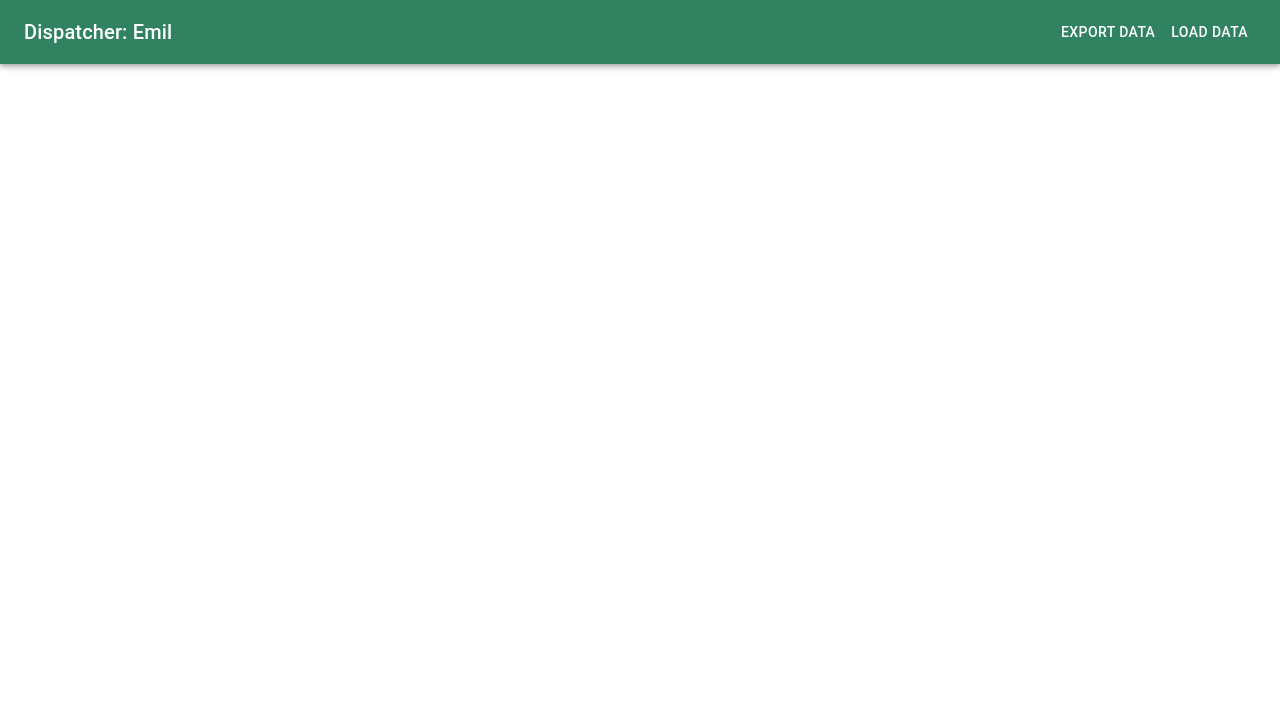
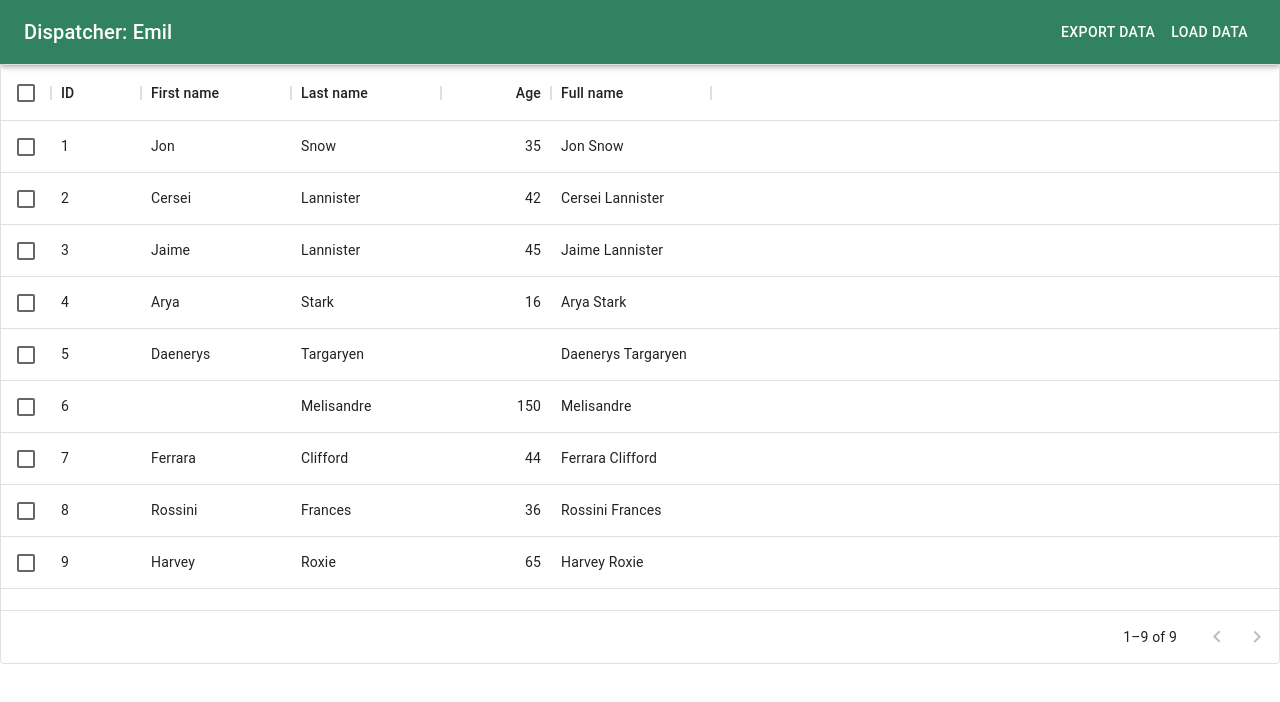
Before and after one commit to Johny8811/bevy, a React (Create React App) app: page /dashboard in a window 1280 px wide. Shown: the top 702 px of the page. Built offline with nearby package versions, Linux system fonts and the light colour scheme.

Commit message:
Add dable on dashboard with example data

```diff
--- a/src/main/modules/dashboard/Dashboard.tsx
+++ b/src/main/modules/dashboard/Dashboard.tsx
@@ -4,6 +4,8 @@ import Box from '@mui/material/Box';
 import Toolbar from '@mui/material/Toolbar';
 import Typography from '@mui/material/Typography';
 import Button from '@mui/material/Button';
+
+import { DataGridDemo } from './components/DeliveryTable';
 
 export function Dashboard() {
   return (
@@ -17,6 +19,7 @@ export function Dashboard() {
           <Button color="inherit">Load data</Button>
         </Toolbar>
       </AppBar>
+      <DataGridDemo />
     </Box>
   );
 }
--- /dev/null
+++ b/src/main/modules/dashboard/components/DeliveryTable.tsx
@@ -0,0 +1,61 @@
+import * as React from 'react';
+import Box from '@mui/material/Box';
+import { DataGrid, GridColDef, GridValueGetterParams } from '@mui/x-data-grid';
+
+const columns: GridColDef[] = [
+  { field: 'id', headerName: 'ID', width: 90 },
+  {
+    field: 'firstName',
+    headerName: 'First name',
+    width: 150,
+    editable: true
+  },
+  {
+    field: 'lastName',
+    headerName: 'Last name',
+    width: 150,
+    editable: true
+  },
+  {
+    field: 'age',
+    headerName: 'Age',
+    type: 'number',
+    width: 110,
+    editable: true
+  },
+  {
+    field: 'fullName',
+    headerName: 'Full name',
+    description: 'This column has a value getter and is not sortable.',
+    sortable: false,
+    width: 160,
+    valueGetter: ({ row }: GridValueGetterParams) => `${row.firstName || ''} ${row.lastName || ''}`
+  }
+];
+
+const rows = [
+  { id: 1, lastName: 'Snow', firstName: 'Jon', age: 35 },
+  { id: 2, lastName: 'Lannister', firstName: 'Cersei', age: 42 },
+  { id: 3, lastName: 'Lannister', firstName: 'Jaime', age: 45 },
+  { id: 4, lastName: 'Stark', firstName: 'Arya', age: 16 },
+  { id: 5, lastName: 'Targaryen', firstName: 'Daenerys', age: null },
+  { id: 6, lastName: 'Melisandre', firstName: null, age: 150 },
+  { id: 7, lastName: 'Clifford', firstName: 'Ferrara', age: 44 },
+  { id: 8, lastName: 'Frances', firstName: 'Rossini', age: 36 },
+  { id: 9, lastName: 'Roxie', firstName: 'Harvey', age: 65 }
+];
+
+export function DataGridDemo() {
+  return (
+    <Box sx={{ height: 600, width: '100%' }}>
+      <DataGrid
+        rows={rows}
+        columns={columns}
+        pageSize={10}
+        rowsPerPageOptions={[5]}
+        checkboxSelection
+        disableSelectionOnClick
+      />
+    </Box>
+  );
+}
```
